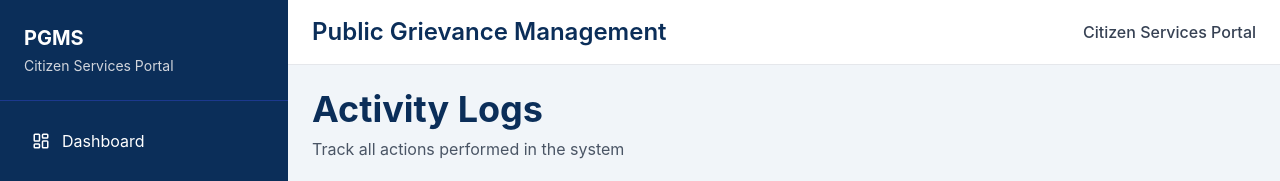
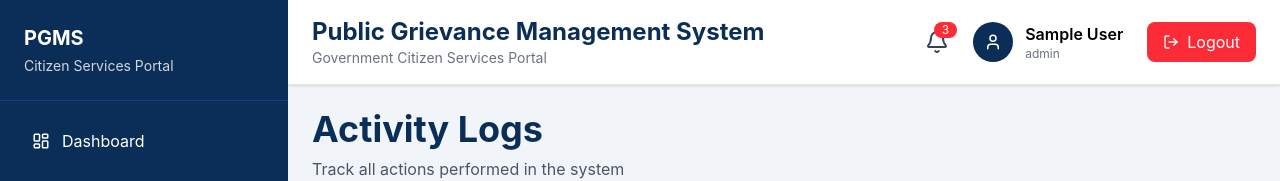
Before and after one commit to VedaVigneshTulasi/public-grievance-management-system, a React app in the folder frontend/: page /activity-logs in a window 1280 px wide. Shown: the top 181 px of the page. Built offline with nearby package versions, Linux system fonts and the light colour scheme; no server answers; sample sign-in values are in the browser's storage; the HTML template or start-up script is replaced by a standard one.

Commit message:
Upgraded government portal dashboard UI

```diff
--- a/frontend/src/app/layouts/DashboardLayout.jsx
+++ b/frontend/src/app/layouts/DashboardLayout.jsx
@@ -1,7 +1,28 @@
 import { Outlet } from "react-router-dom";
+import { Bell, LogOut, User } from "lucide-react";
+
 import Sidebar from "../../components/common/Sidebar";
 
 const DashboardLayout = () => {
+
+  const user =
+    JSON.parse(
+      localStorage.getItem("user")
+    );
+
+  const handleLogout = () => {
+
+    localStorage.removeItem(
+      "token"
+    );
+
+    localStorage.removeItem(
+      "user"
+    );
+
+    window.location.href =
+      "/login";
+  };
 
   return (
     <div className="min-h-screen bg-slate-100">
@@ -10,23 +31,95 @@ const DashboardLayout = () => {
 
       <Sidebar />
 
-      {/* Content */}
+      {/* Main Content */}
 
       <div className="lg:ml-72">
 
-        {/* Top Header */}
+        {/* Header */}
 
-        <header className="bg-white border-b border-gray-200 sticky top-0 z-20">
+        <header className="bg-white border-b border-gray-200 sticky top-0 z-20 shadow-sm">
 
           <div className="px-6 py-4 flex justify-between items-center">
 
-            <h2 className="text-2xl font-semibold text-[#0B2E59]">
-              Public Grievance Management
-            </h2>
+            {/* Left */}
 
-            <div className="font-medium text-gray-700">
+            <div>
 
-              Citizen Services Portal
+              <h2 className="text-2xl font-bold text-[#0B2E59]">
+
+                Public Grievance Management System
+
+              </h2>
+
+              <p className="text-sm text-gray-500">
+
+                Government Citizen Services Portal
+
+              </p>
+
+            </div>
+
+            {/* Right */}
+
+            <div className="flex items-center gap-6">
+
+              {/* Notification */}
+
+              <div className="relative cursor-pointer">
+
+                <Bell
+                  size={24}
+                  className="text-gray-700"
+                />
+
+                <span className="absolute -top-2 -right-2 bg-red-500 text-white text-xs px-2 rounded-full">
+
+                  3
+
+                </span>
+
+              </div>
+
+              {/* User */}
+
+              <div className="flex items-center gap-3">
+
+                <div className="w-10 h-10 rounded-full bg-[#0B2E59] text-white flex items-center justify-center">
+
+                  <User size={18} />
+
+                </div>
+
+                <div>
+
+                  <p className="font-semibold">
+
+                    {user?.name || "Citizen"}
+
+                  </p>
+
+                  <p className="text-xs text-gray-500">
+
+                    {user?.role || "user"}
+
+                  </p>
+
+                </div>
+
+              </div>
+
+              {/* Logout */}
+
+              <button
+                onClick={handleLogout}
+                className="flex items-center gap-2 bg-red-500 hover:bg-red-600 text-white px-4 py-2 rounded-lg transition"
+              >
+
+                <LogOut size={16} />
+
+                Logout
+
+              </button>
 
             </div>
 
@@ -34,7 +127,7 @@ const DashboardLayout = () => {
 
         </header>
 
-        {/* Page Content */}
+        {/* Main */}
 
         <main className="p-6">
 
--- /dev/null
+++ b/frontend/src/components/common/NotificationBell.jsx
@@ -0,0 +1,25 @@
+import { Bell } from "lucide-react";
+
+const NotificationBell = ({
+  count,
+}) => {
+  return (
+    <div className="relative">
+
+      <Bell size={24} />
+
+      {count > 0 && (
+
+        <span className="absolute -top-2 -right-2 bg-red-500 text-white text-xs px-2 rounded-full">
+
+          {count}
+
+        </span>
+
+      )}
+
+    </div>
+  );
+};
+
+export default NotificationBell;
--- /dev/null
+++ b/frontend/src/features/notifications/services/notificationService.js
@@ -0,0 +1,23 @@
+import axiosInstance from "../../../services/axiosInstance";
+
+export const getNotifications =
+  async () => {
+
+    const response =
+      await axiosInstance.get(
+        "/notifications"
+      );
+
+    return response.data;
+};
+
+export const markAsRead =
+  async (id) => {
+
+    const response =
+      await axiosInstance.patch(
+        `/notifications/${id}`
+      );
+
+    return response.data;
+};
```
